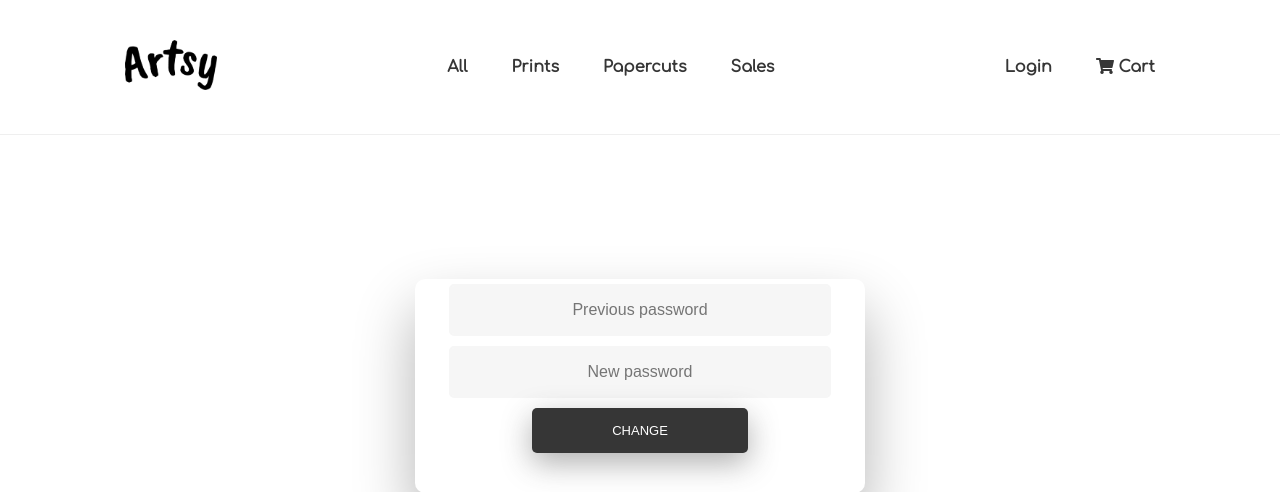
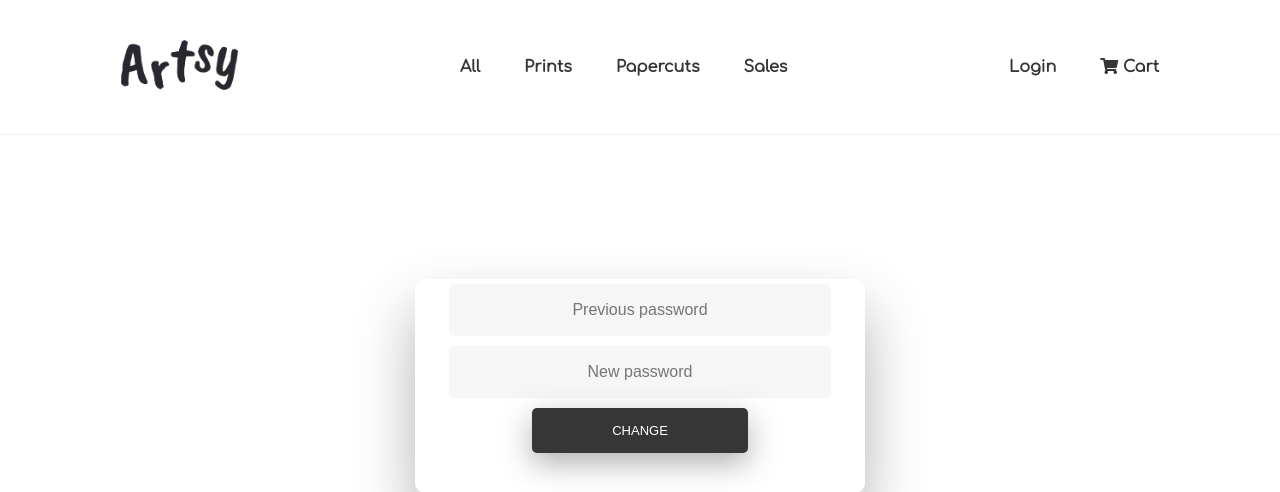
Before and after one commit to bouplusbou/42-ft_minishop, a PHP site: page /modif.php in a window 1280 px wide. Shown: the top 492 px of the page. Run offline with PHP 8.4, Linux system fonts and the light colour scheme; some libraries are stand-ins or nearby versions.

Commit message:
add new logo and favicon

```diff
--- a/inc/header.php
+++ b/inc/header.php
@@ -8,6 +8,7 @@ session_start();
 	<meta charset="UTF-8">
 	<meta name="viewport" content="width=device-width, initial-scale=1.0">
 	<meta http-equiv="X-UA-Compatible" content="ie=edge">
+	<link rel="icon" type="image/png" href="../resources/website_img/favicon.png" />
 	<link rel="stylesheet" href="./css/header.css" type="text/css">
 	<link rel="stylesheet" href="<?=$css?>" type="text/css">
 	<link rel="stylesheet" href="https://use.fontawesome.com/releases/v5.8.1/css/all.css" integrity="sha384-50oBUHEmvpQ+1lW4y57PTFmhCaXp0ML5d60M1M7uH2+nqUivzIebhndOJK28anvf" crossorigin="anonymous">
@@ -16,7 +17,7 @@ session_start();
 <body>
 	<div id="header">
 		<div class="logo">
-			<a href="listing.php?category=ALL"><img src="../resources/website_img/logo-artsy-black.png" height="50px" alt="LOGO"></a>
+			<a href="listing.php?category=ALL"><img src="../resources/website_img/logo-black.png" height="50px" alt="LOGO"></a>
 		</div>
 		<div class="categories">
 			<a href="listing.php?category=ALL">All</a>
--- a/install.php
+++ b/install.php
@@ -67,8 +67,8 @@ $images_url = array(
 	"https://i.ibb.co/ggMVsHk/succes.png",
 	"https://i.ibb.co/0YktGBs/giphy.gif",
 	"https://i.ibb.co/4s1DYBW/background-index.jpg",
-	"https://i.ibb.co/LtVXtDj/logo-artsy-blue.png",
-	"https://i.ibb.co/5WBjWrv/logo-artsy-black.png"
+	"https://i.ibb.co/9hGKxBd/logo-black.png",
+	"https://i.ibb.co/sy9bf4p/favicon.png",
 );
 foreach ($images_url as $image_url) {
 	download_img("./resources/website_img/", $image_url);
```
Also changed, not shown: resources/website_img/favicon.png (added), resources/website_img/logo-artsy-black.png (deleted), resources/website_img/logo-artsy-blue.png (deleted), resources/website_img/logo-black.png (added), 1 other file.
